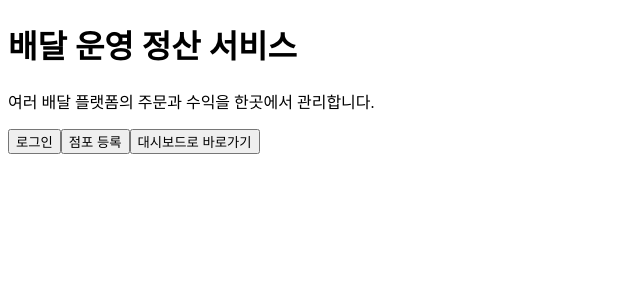
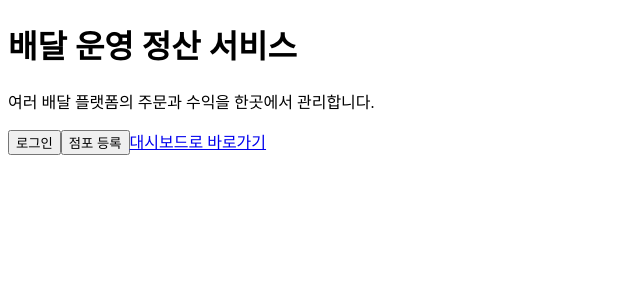
Before and after one commit to greencomacademy/team4-front, a Vue app: page / in a window 1280 px wide. Shown: the top 300 px of the page, without its empty margins (0-640 px from the left). Built offline with nearby package versions, Linux system fonts and the light colour scheme.

Commit message:
Revert "메인페이지에서 라우터링크로 이동추가, 점포등록뷰추가"

```diff
--- a/src/views/HomeView.vue
+++ b/src/views/HomeView.vue
@@ -6,17 +6,10 @@
 <div>
     <h1>배달 운영 정산 서비스</h1>
     <p>여러 배달 플랫폼의 주문과 수익을 한곳에서 관리합니다.</p>
-    <RouterLink to="/login">
+
     <button>로그인</button>
-    </RouterLink>
-
-    <RouterLink to="/signup">
     <button>점포 등록</button>
-    </RouterLink>
-
-    <RouterLink to="/dashboard">
-     <button>대시보드로 바로가기</button>
-    </RouterLink>
+    <RouterLink to="/dashboard">대시보드로 바로가기</RouterLink>
 </div>
 
 </template>
--- a/src/views/SignupView.vue
+++ b/src/views/SignupView.vue
@@ -2,8 +2,8 @@
 </script>
 <template>
   <div>
-    <h1>회원가입</h1>
-    <p>회원가입 화면 작업 예정</p>
+    <h1>점포등록화면</h1>
+    <p>점포등록 화면 작업 예정</p>
 
     <RouterLink to="/">
       홈으로 돌아가기
```
Also changed, not shown: src/views/StoreCreateView.vue (deleted).
